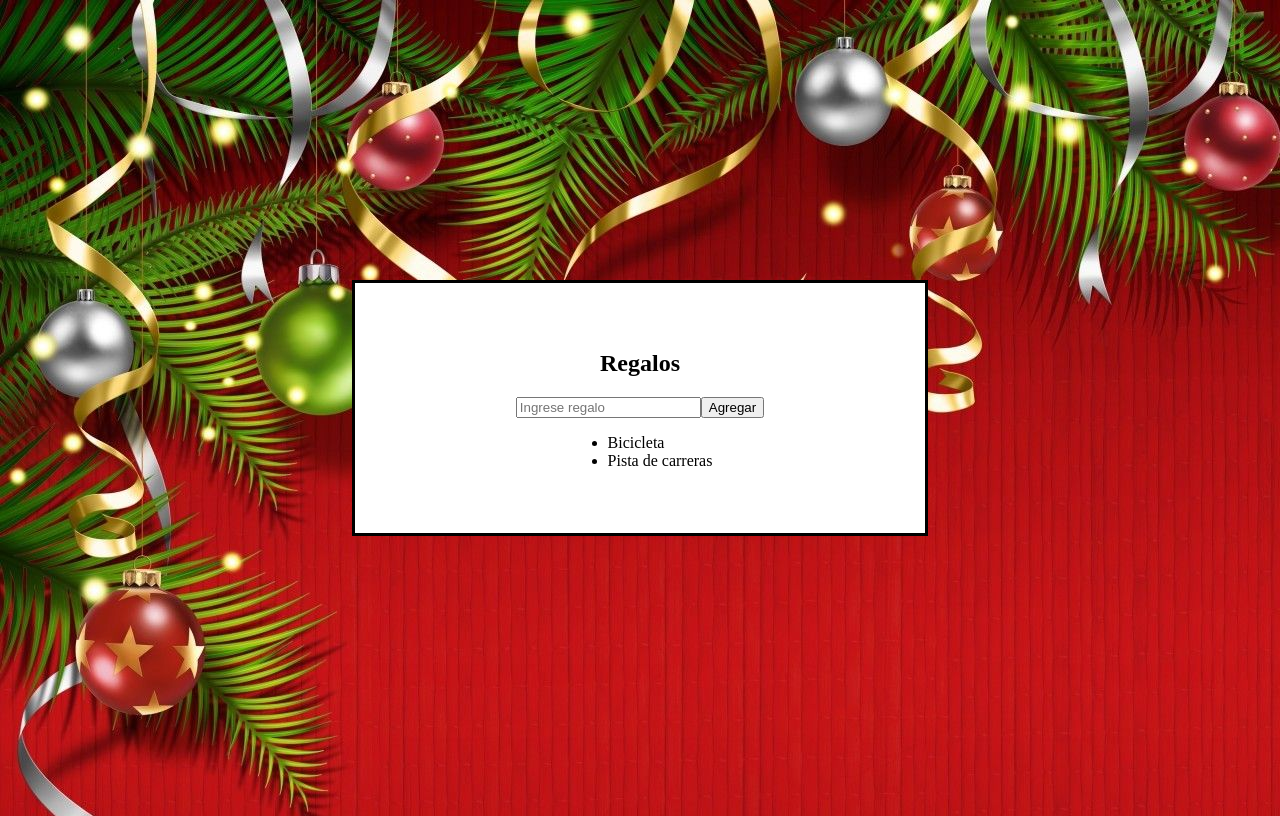
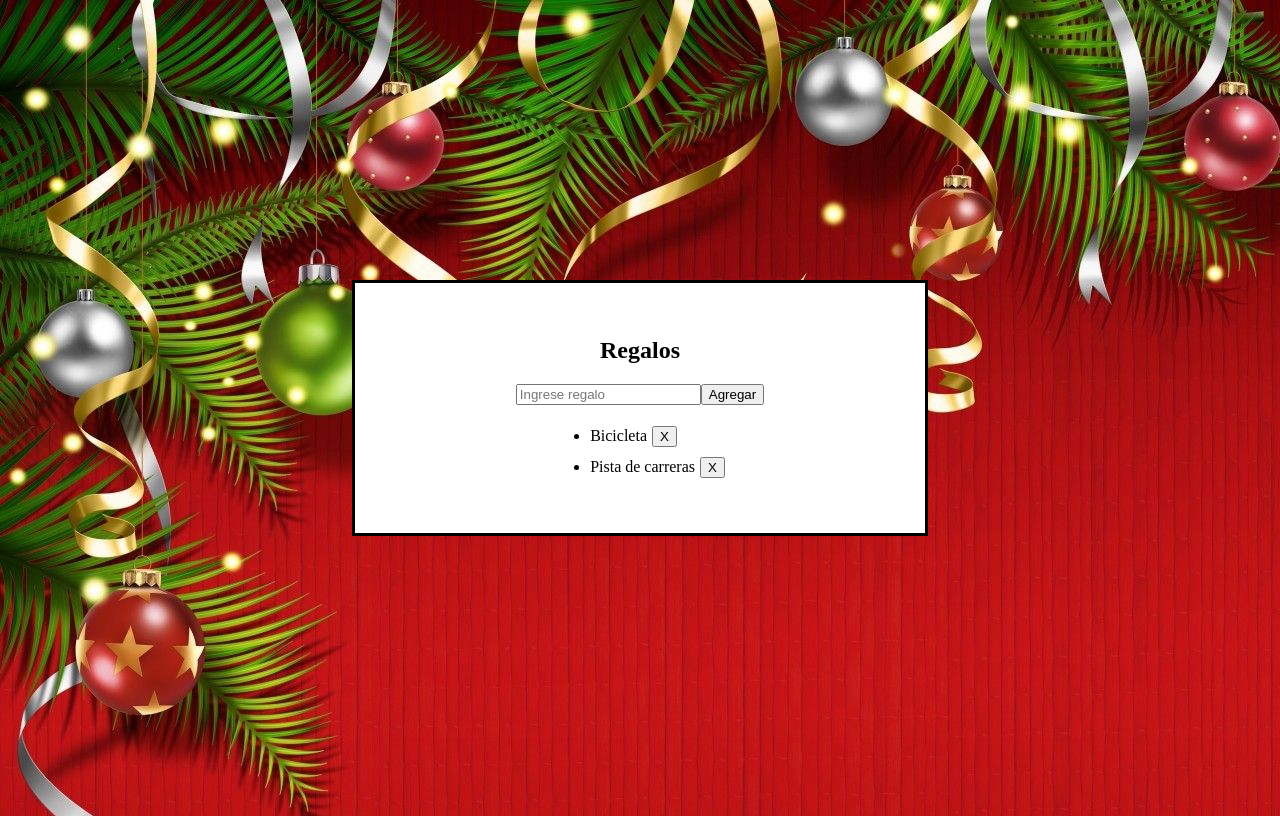
Before and after one commit to HugoRadulovich/adviency, a React (Vite) app: page / in a window 1280 px wide. Built offline with nearby package versions, Linux system fonts and the light colour scheme.

Commit message:
se agrego la funcion deleteRegalos

```diff
--- a/src/AdviencyApp.jsx
+++ b/src/AdviencyApp.jsx
@@ -1,6 +1,7 @@
 
 import React, { useReducer } from 'react'
 import { RegaloAdd } from './components/RegaloAdd'
+import { RegaloList } from './components/RegaloList'
 import { regalosReducer } from './helpers/regalosReducer'
 
 
@@ -32,6 +33,17 @@ export const AdviencyApp = () => {
     }
 
 
+    const handleDeleteRegalo = (id) => {
+
+        const action = {
+            type: '[REGALO] Remove Regalo',
+            payload: id,
+        }
+        dispatch(action)
+
+    }
+
+
     return (
         <>
             <div className="aa">
@@ -39,12 +51,7 @@ export const AdviencyApp = () => {
                     <div className="box">
                         <h2>Regalos</h2>
                         <RegaloAdd onNewRegalo = {handleNewRegalo }/>
-                        <ul>
-                            {
-                                regalos.map(regalo =>
-                                    <li key={regalo.id}>{regalo.description}</li>)
-                            }
-                        </ul>
+                        <RegaloList regalos={regalos} onDelete={handleDeleteRegalo}/>
                     </div>
                 </div>
             </div>
--- /dev/null
+++ b/src/components/RegaloList.jsx
@@ -0,0 +1,21 @@
+
+
+
+export const RegaloList = ({regalos, onDelete}) => {
+    return (
+        <>
+            <ul>
+                {
+                    regalos.map(regalo =>
+                        <li key={regalo.id}>{regalo.description}
+                        <button className="but" onClick={() => onDelete(regalo.id)}>X</button>
+                        </li>
+
+
+
+                    )
+                }
+            </ul>
+        </>
+    )
+}
--- a/src/styles.css
+++ b/src/styles.css
@@ -29,3 +29,8 @@ body{
    margin: 2px;
    padding: 5px;
 }
+
+
+.but{
+   margin: 5px;
+}
```
